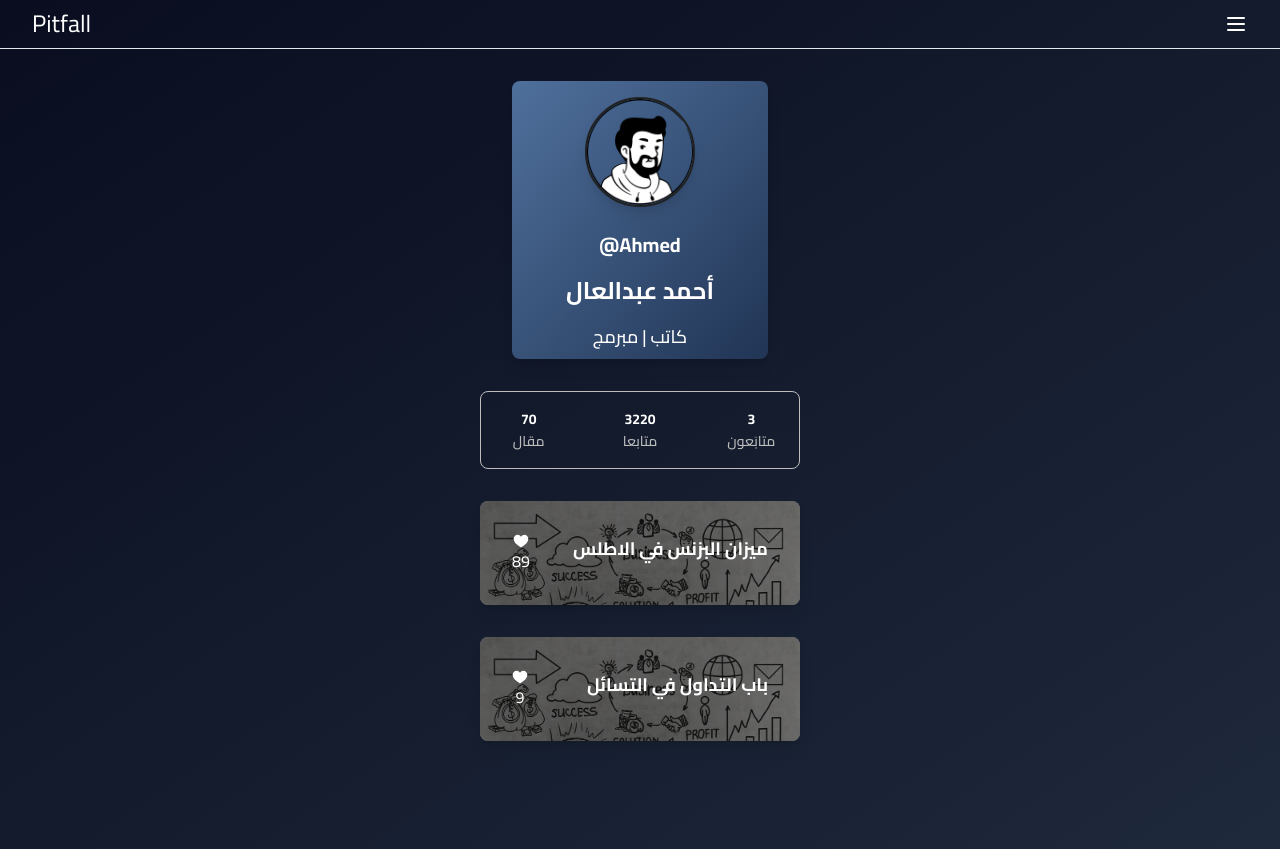
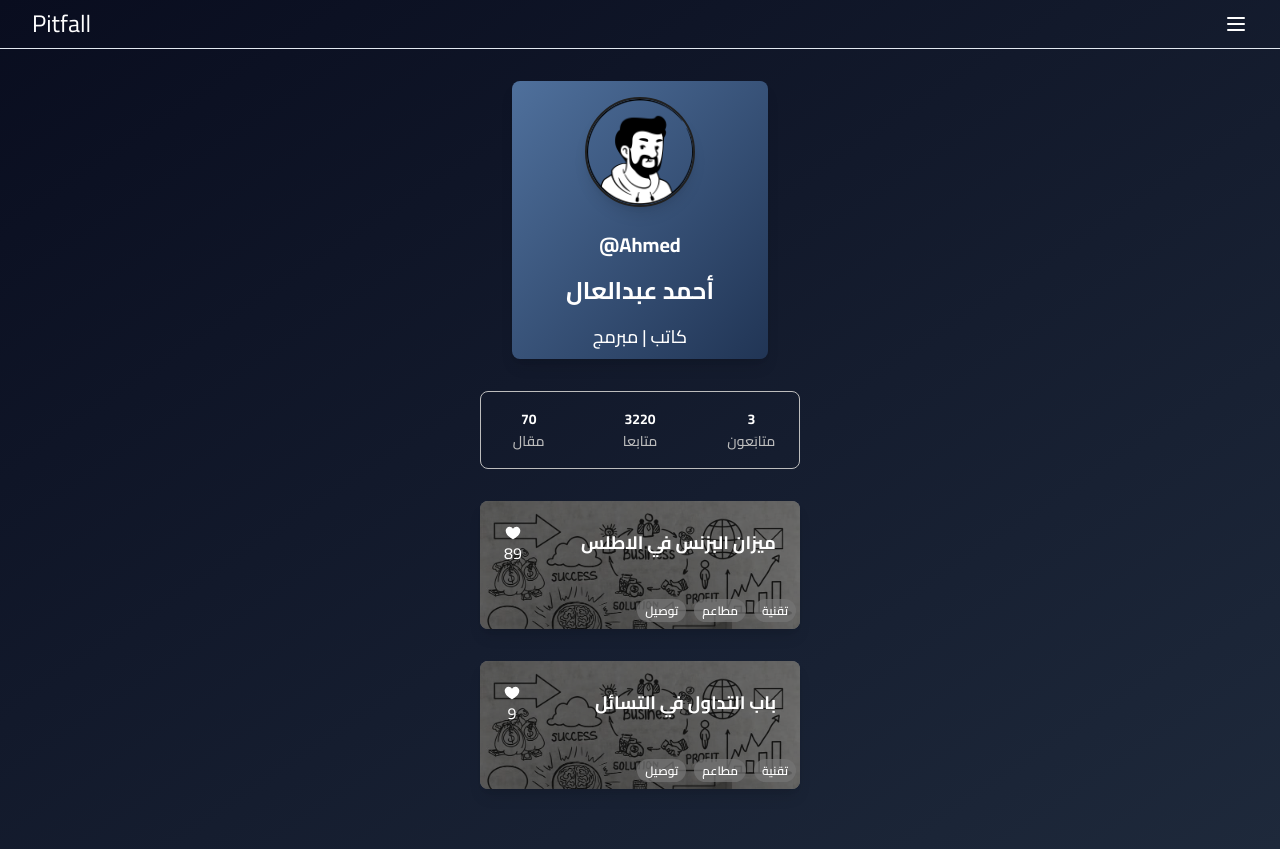
Before and after one commit to JaafarAlMuallim/SWE-363-Project, a Next.js app in the folder client/: page /profile in a window 1280 px wide. Built offline with nearby package versions, Linux system fonts and the light colour scheme.

Commit message:
edited article page to use the new article card

```diff
--- a/client/app/articles/page.tsx
+++ b/client/app/articles/page.tsx
@@ -1,6 +1,6 @@
 import Image from "next/image";
 import Article from "@/models/article";
-import ArticleCard from "./articleCard";
+import ArticleCard from "../components/ArticleCard";
 const articles: Article[] = [
   {
     id: 1,
@@ -10,6 +10,7 @@ const articles: Article[] = [
     date: "الاثنين، 21 سبتمبر 2023",
     tags: ["تقنية", "مطاعم", "توصيل"],
     image: "next.svg",
+    likes: 4,
   },
   {
     id: 2,
@@ -19,6 +20,7 @@ const articles: Article[] = [
     date: "الاثنين، 21 سبتمبر 2023",
     tags: ["تقنية", "مطاعم", "توصيل"],
     image: "next.svg",
+    likes: 89,
   },
 ];
 export default async function Articles() {
@@ -37,7 +39,7 @@ export default async function Articles() {
       <div className="my-8 text-2xl font-semibold text-right mx-10 text-white">
         <p>اخر المقالات</p>
       </div>
-      <div className="flex flex-col gap-10">
+      <div className="flex flex-col h-screen gap-10">
         {articles.map((article) => {
           return <ArticleCard article={article} key={article.id} />;
         })}
--- a/client/app/components/ArticleCard.tsx
+++ b/client/app/components/ArticleCard.tsx
@@ -6,15 +6,25 @@ import { GoHeartFill } from "react-icons/go"
 export default function ArticleCard(props: { article: Article }) {
     return (
         <Link href={`/articles/${props.article.id}`}>
-            <div className="block w-80 rounded-lg bg-cover shadow-lg bg-[url(/test.jpg)]">
-                <div className="w-full h-full flex items-center justify-between p-8 backdrop-brightness-50 rounded-lg">
-                    <Label className="mb-2 text-lg font-bold leading-tight text-white dark:text-neutral-50 shadwo-xl">
-                        {props.article.title}
-                    </Label>
-                    <div className="flex flex-col justify-center items-center">
-                        <GoHeartFill />{props.article.likes}
+            <div className="block w-80 text-white rounded-lg bg-cover shadow-lg bg-[url(/test.jpg)]">
+                <div className="flex flex-col backdrop-brightness-50 rounded-lg">
+                    <div className="w-full flex items-center justify-between p-6">
+                        <Label className="mb-1 text-lg font-bold leading-tight text-white shadwo-xl">
+                            {props.article.title}
+                        </Label>
+                        <div className="flex flex-col justify-center items-center">
+                            <GoHeartFill />{props.article.likes}
+                        </div>
                     </div>
-
+                    <div className="my-2">
+                        {props.article.tags!.map((tag, index) => {
+                            return (
+                                <div key={index} className='bg-gray-600 bg-opacity-75 px-2 mx-1 rounded-full inline text-center text-xs font-semibold'>
+                                    {tag}
+                                </div>
+                            );
+                            })}
+                    </div>
                 </div>
             </div>
         </Link>
```
